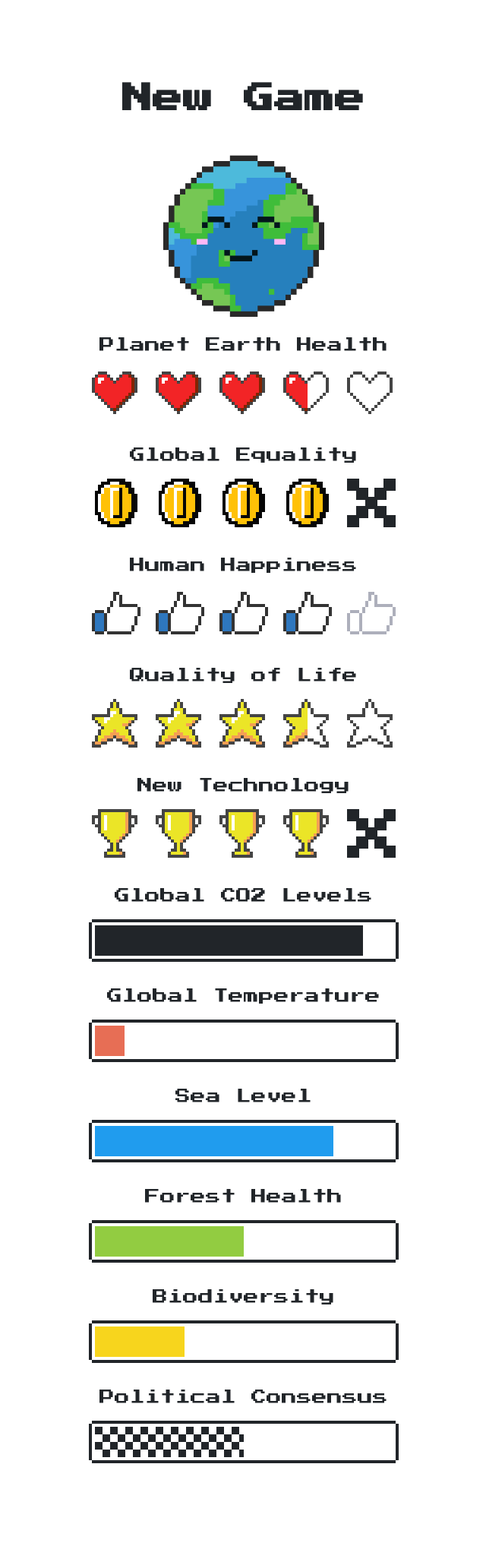
After one commit to mdghayman/Climagotchi, a Flask app: page /new_game in a window 1280 px wide. The commit adds this page. Shown: the whole page at 76% size, without its empty margins (319-959 px from the left). Run offline with Flask 2, Linux system fonts and the light colour scheme; some libraries are stand-ins or nearby versions.

Commit message:
- Improved look and formatting of template pages. - Decorated New Game page with icons. - Started logic of climate model.

```diff
--- a/app.py
+++ b/app.py
@@ -26,9 +26,23 @@ def load_user(user_id):
 
 @app.route('/', methods=['GET', 'POST'])
 def index():
-    if request.form.get("Climate Change Evidence") == "Climate Change Evidence":
-        return redirect('/evidence')
     return render_template('index.html')
+
+@app.route('/new_game')
+def new_game():
+    return render_template('new_game.html')
+
+@app.route('/how_to_play')
+def how_to_play():
+    return render_template('how_to_play.html')
+
+@app.route('/about_climate_change')
+def about_climate_change():
+    return render_template('about_climate_change.html')
+
+@app.route('/about_climagotchi')
+def about_climagotchi():
+    return render_template('about_climagotchi.html')
 
 @app.route('/hover')
 def hover():
--- /dev/null
+++ b/static/v18.css
@@ -0,0 +1,15 @@
+body {
+    margin: 20px;
+    text-align: center;
+    font-size: 1.75rem;
+}
+
+@media screen and (min-width : 1200px)
+{
+  body
+  {
+    margin: 100px;
+    text-align: center;
+    font-size: 1.25rem;
+  }
+}
--- a/templates/base.html
+++ b/templates/base.html
@@ -3,7 +3,7 @@
     <title>{% block title %} {% endblock %}</title>
     <link href="https://fonts.googleapis.com/css?family=Press+Start+2P" rel="stylesheet">
     <link href="https://unpkg.com/nes.css/css/nes.css" rel="stylesheet" />
-    <link rel="stylesheet" type="text/css" href="{{url_for('static', filename='base.css')}}">
+    <link rel="stylesheet" type="text/css" href="{{url_for('static', filename='v18.css')}}">
 </head>
 <body>
     {% block content %}
--- /dev/null
+++ b/templates/new_game.html
@@ -0,0 +1,66 @@
+{% extends 'base.html' %}
+
+{% block title %}
+    New Game
+{% endblock %}
+
+{% block content %}
+
+    <h1>New Game</h1>
+
+    <img src="{{url_for('static', filename='earth.png')}}" width=300><br>
+
+    <p>Planet Earth Health</p>
+    <i class="nes-icon is-large heart"></i>
+    <i class="nes-icon is-large heart"></i>
+    <i class="nes-icon is-large heart"></i>
+    <i class="nes-icon is-large is-half heart"></i>
+    <i class="nes-icon is-large is-transparent heart"></i><br><br>
+
+    <p>Global Equality</p>
+    <i class="nes-icon coin is-large"></i>
+    <i class="nes-icon coin is-large"></i>
+    <i class="nes-icon coin is-large"></i>
+    <i class="nes-icon coin is-large"></i>
+    <i class="nes-icon close is-large"></i><br><br>
+
+    <p>Human Happiness</p>
+    <i class="nes-icon is-large like"></i>
+    <i class="nes-icon is-large like"></i>
+    <i class="nes-icon is-large like"></i>
+    <i class="nes-icon is-large like"></i>
+    <i class="nes-icon is-large like is-empty"></i><br><br>
+
+    <p>Quality of Life</p>
+    <i class="nes-icon is-large star"></i>
+    <i class="nes-icon is-large star"></i>
+    <i class="nes-icon is-large star"></i>
+    <i class="nes-icon is-large star is-half"></i>
+    <i class="nes-icon is-large star is-transparent"></i><br><br>
+
+    <p>New Technology</p>
+    <i class="nes-icon trophy is-large"></i>
+    <i class="nes-icon trophy is-large"></i>
+    <i class="nes-icon trophy is-large"></i>
+    <i class="nes-icon trophy is-large"></i>
+    <i class="nes-icon close is-large"></i><br><br>
+
+    <p>Global CO2 Levels</p>
+    <progress class="nes-progress" value="90" max="100" style="max-width: 400px;"></progress><br><br>
+
+    <p>Global Temperature</p>
+    <progress class="nes-progress is-error" value="10" max="100" style="max-width: 400px;"></progress><br><br>
+
+    <p>Sea Level</p>
+    <progress class="nes-progress is-primary" value="80" max="100" style="max-width: 400px;"></progress><br><br>
+
+    <p>Forest Health</p>
+    <progress class="nes-progress is-success" value="50" max="100" style="max-width: 400px;"></progress><br><br>
+
+    <p>Biodiversity</p>
+    <progress class="nes-progress is-warning" value="30" max="100" style="max-width: 400px;"></progress><br><br>
+
+    <p>Political Consensus</p>
+    <progress class="nes-progress is-pattern" value="50" max="100" style="max-width: 400px;"></progress><br><br>
+
+{% endblock %}
```
Also changed, not shown: model/classes.py (added, +56 -0 lines), static/base.css (deleted, +0 -13 lines), templates/ClimateChangeEvidence.html (+7 -7 lines), templates/ClimateChangeSolutions.html (+8 -6 lines), templates/ComparingClimatesAndCrises.html (+28 -23 lines), templates/WhatIsClimateFinance.html (+19 -20 lines), templates/about_climate_change.html (added, +24 -0 lines), templates/index.html (+4 -4 lines), templates/about_climagotchi.html (added), templates/how_to_play.html (added).
